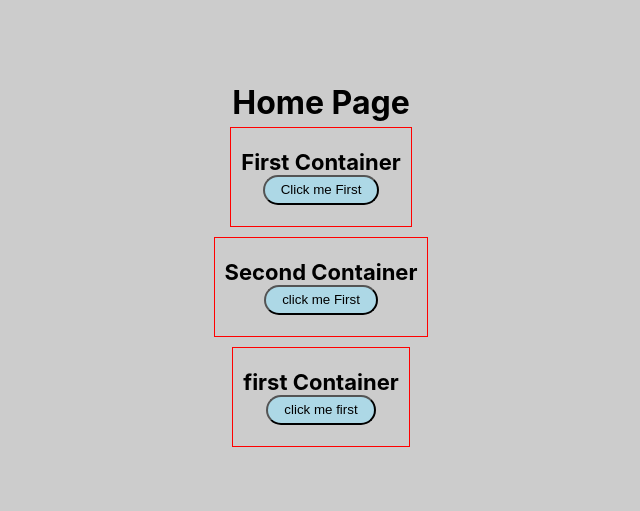
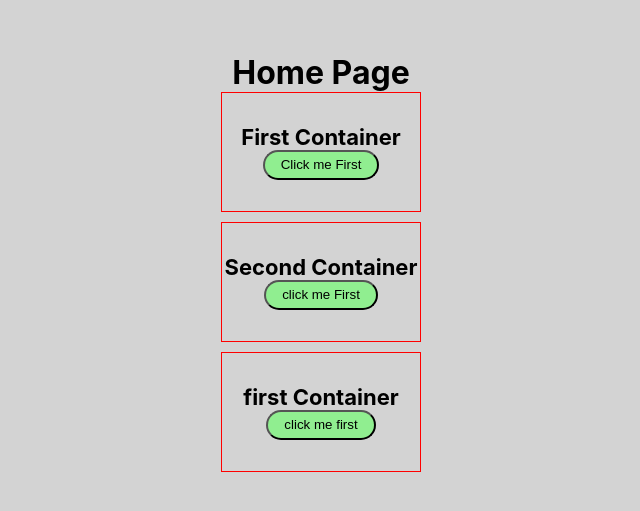
Before and after one commit to mohitchauhan07appinventiv/ReactTraining, a React (Create React App) app: page / in a window 1280 px wide. Shown: the part 133-644 px from the top of the page, without its empty margins (319-959 px from the left). Built offline with nearby package versions, Linux system fonts and the light colour scheme.

Commit message:
Implemented reusable component inside the same class

```diff
--- a/src/modules/home/index.css
+++ b/src/modules/home/index.css
@@ -3,32 +3,37 @@
   height: 100vh;
   display: flex;
   align-items: center;
+  flex-direction: column;
   justify-content: center;
+  background-color: lightgray;
+}
+
+.itemContainer {
+  width: 200px;
+  height: 120px;
+  display: flex;
+  margin-bottom: 10px;
+  align-items: center;
   flex-direction: column;
-  background-color: #ccc;
+  justify-content: center;
+  border: 1px solid red;
 }
-.itemContainer{
-  width: auto;
-  height: 100px;
-  height: 100px;
-  padding: 10px;
-  display: flex;
-  align-items: center;
-  justify-content: center;
-  flex-direction: column;
-  border: 1px solid red;
-  margin: 5px;
-}
-.itemContainer h3{
+
+.itemContainer h3 {
   color: #000;
   font-size: 22px;
   font-weight: bold;
 }
-.itemContainer button{
+
+.itemContainer button {
   width: auto;
   height: 30px;
+  cursor: pointer;
   padding: 0px 16px;
   border-radius: 15px;
-  background-color: lightblue;
-  cursor: pointer;
+  background-color: lightgreen;
 }
+
+.redClrTxt {
+  color: red !important;
+}
--- a/src/modules/home/index.js
+++ b/src/modules/home/index.js
@@ -5,6 +5,7 @@
 
 import React, { Component } from "react";
 import "./index.css";
+
 class Home extends Component {
   renderBox(title, buttonTitle){
     return(
```
Also changed, not shown: src/modules/Assignment1/index.js (+32 -33 lines), 1 other file (tests, documents, lock files or other folders).
